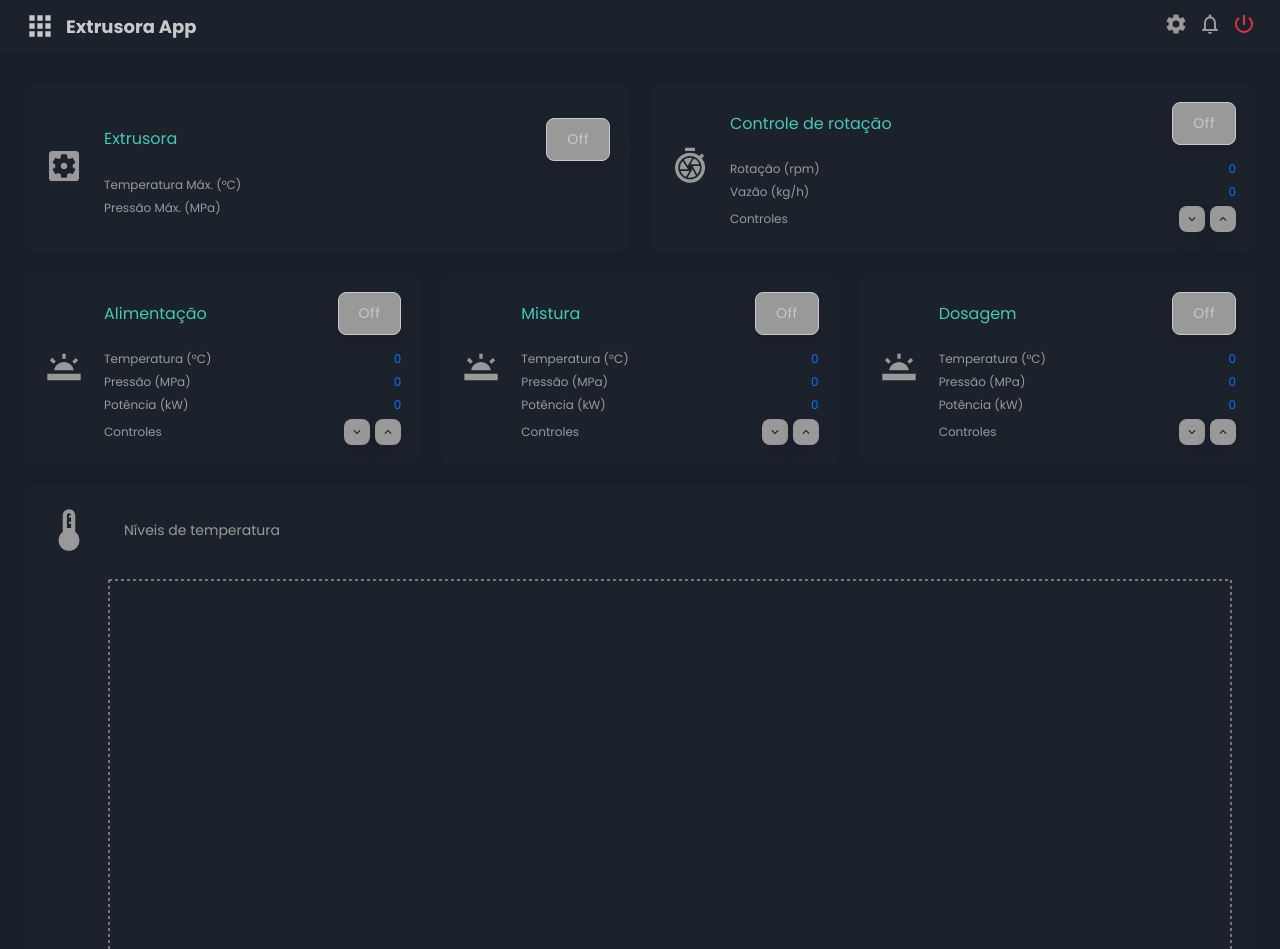
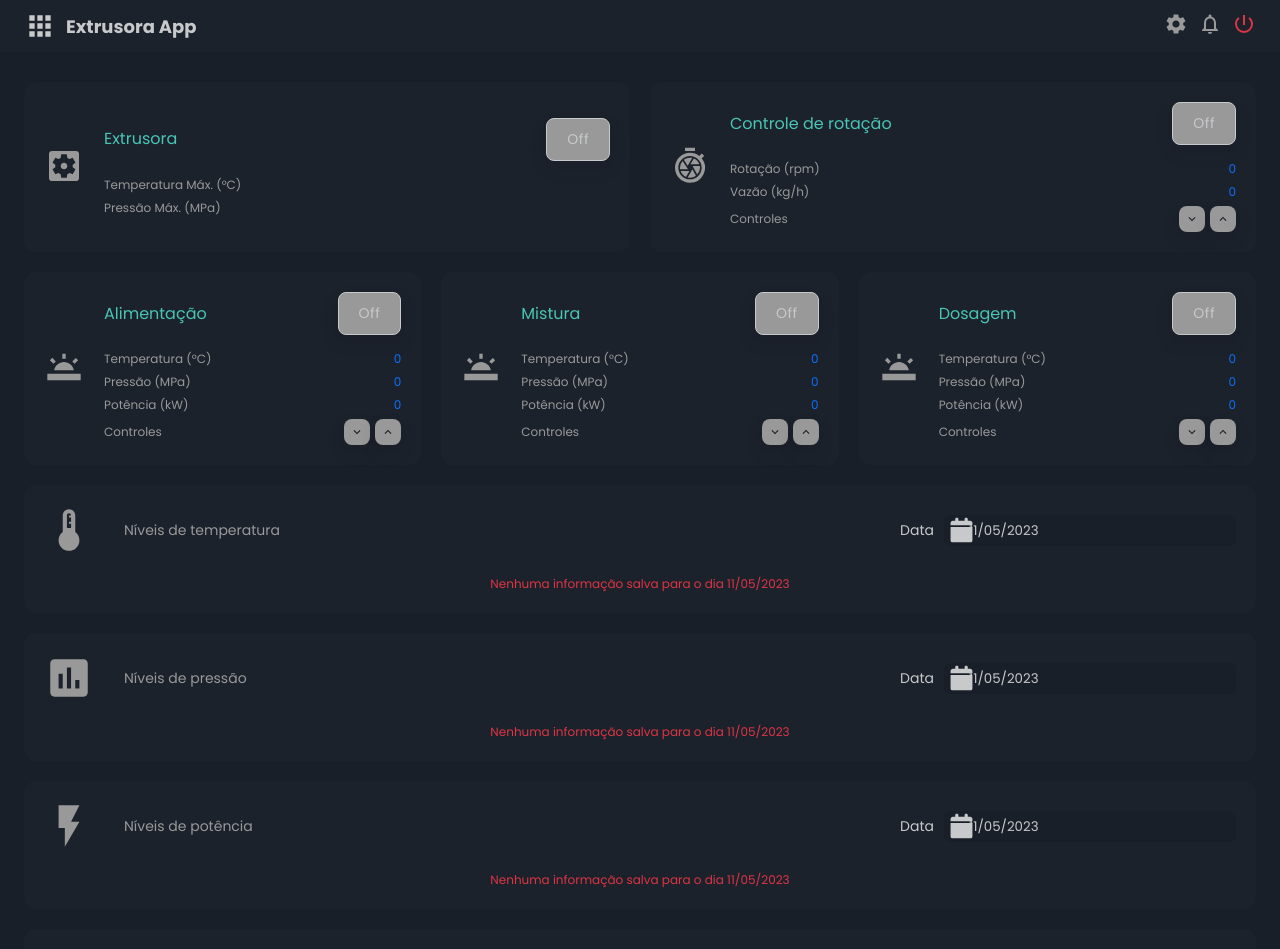
Before and after one commit to higoreduardoalpha11/extrusora-app, a React (Vite) app in the folder client/: page / in a window 1280 px wide. Shown: the top 949 px of the page. Built offline with nearby package versions, Linux system fonts and the light colour scheme; no server answers.

Commit message:
:sparkles: Create chart line header

```diff
--- /dev/null
+++ b/client/src/app/components/ChartHeader/index.jsx
@@ -0,0 +1,116 @@
+import PropTypes from 'prop-types';
+import { useEffect } from 'react';
+import { useDispatch } from 'react-redux';
+import dayjs from 'dayjs';
+import DatePicker from 'react-datepicker';
+import ptBR from 'date-fns/locale/pt-BR';
+import {
+  MdDeviceThermostat,
+  MdAssessment,
+  MdFlashOn,
+  MdShutterSpeed,
+} from 'react-icons/md';
+
+import eventBus from '@/app/utils/eventBus';
+import { Analytics } from '@/app/action';
+
+const ChartHeader = ({ target, startDate, setStartDate }) => {
+  const dispatch = useDispatch();
+
+  const getTemperaturesData = async () => {
+    dispatch(
+      Analytics.handleChangeTemperatures(dayjs(startDate).format('YYYY-MM-DD'), (message) => {
+        if (message) eventBus.dispatch('toast', message);
+      })
+    )
+  }
+
+  const getPressuresData = async () => {
+    dispatch(
+      Analytics.handleChangePressures(dayjs(startDate).format('YYYY-MM-DD'), (message) => {
+        if (message) eventBus.dispatch('toast', message);
+      })
+    )
+  }
+
+  const getPowersData = async () => {
+    dispatch(
+      Analytics.handleChangePowers(dayjs(startDate).format('YYYY-MM-DD'), (message) => {
+        if (message) eventBus.dispatch('toast', message);
+      })
+    )
+  }
+
+  const getRatesData = async () => {
+    dispatch(
+      Analytics.handleChangeRates(dayjs(startDate).format('YYYY-MM-DD'), (message) => {
+        if (message) eventBus.dispatch('toast', message);
+      })
+    )
+  }
+
+  useEffect(() => {
+    if (target === 'temperatures') getTemperaturesData();
+    else if (target === 'pressures') getPressuresData();
+    else if (target === 'powers') getPowersData();
+    else if (target === 'rates') getRatesData();
+  }, [startDate]) // eslint-disable-line react-hooks/exhaustive-deps
+
+  return (
+    <div className="flex flex-between flex-wrap gap-20">
+      {
+        target === 'temperatures' && (
+          <span className="flex flex-row flex-start gap-30 font-sm">
+            <MdDeviceThermostat style={{ fontSize: 50 }} />
+            Níveis de temperatura
+          </span>
+        )
+      }
+
+      {
+        target === 'pressures' && (
+          <span className="flex flex-row flex-start gap-30 font-sm">
+            <MdAssessment style={{ fontSize: 50 }} />
+            Níveis de pressão
+          </span>
+        )
+      }
+
+      {
+        target === 'powers' && (
+          <span className="flex flex-row flex-start gap-30 font-sm">
+            <MdFlashOn style={{ fontSize: 50 }} />
+            Níveis de potência
+          </span>
+        )
+      }
+
+      {
+        target === 'rates' && (
+          <span className="flex flex-row flex-start gap-30 font-sm">
+            <MdShutterSpeed style={{ fontSize: 50 }} />
+            Níveis de vazão
+          </span>
+        )
+      }
+
+      <label className="flex flex-row gap-10 flex-center text-white">
+        Data
+        <DatePicker
+          locale={ptBR}
+          showIcon
+          dateFormat="dd/MM/yyyy"
+          selected={startDate}
+          onChange={(date) => setStartDate(date)}
+          className="bg-bg-dark text-white border-radius-sm"
+        />
+      </label>
+    </div>
+  )
+}
+ChartHeader.propTypes = {
+  target: PropTypes.string.isRequired,
+  startDate: PropTypes.any,
+  setStartDate: PropTypes.func,
+}
+export default ChartHeader;
--- a/client/src/app/components/ChartLine/index.jsx
+++ b/client/src/app/components/ChartLine/index.jsx
@@ -1,4 +1,7 @@
+import { useState } from 'react';
 import PropTypes from 'prop-types';
+import { useSelector } from 'react-redux';
+import dayjs from 'dayjs';
 import {
   ResponsiveContainer,
   LineChart,
@@ -10,9 +13,38 @@ import {
   Legend
 } from 'recharts';
 
-const ChartLine = ({ data }) => {
+import 'react-datepicker/dist/react-datepicker.css';
+
+import { ChartHeader } from '@/app/components';
+
+const ChartLine = ({ target }) => {
+  const { temperatures, pressures, powers, rates } = useSelector((state) => state.analytics);
+  const [startDate, setStartDate] = useState(new Date);
+
+  const data = target === 'temperatures'
+    ? temperatures : target === 'pressures'
+      ? pressures : target === 'powers'
+        ? powers : rates;
+
   return (
-    <div style={{ width: '100%', height: 600 }}>
+    <article className="chart-line flex flex-col gap-20 p-20 bg-bg-light border-radius-lg">
+      <ChartHeader
+        target={target}
+        startDate={startDate}
+        setStartDate={setStartDate}
+      />
+
+      {
+        !data?.length > 0 ? (
+          <span className="text-danger text-center">
+            Nenhuma informação salva para o dia {dayjs(startDate).format('DD/MM/YYYY')}
+          </span>
+        ) : (
+          <div
+            className="scroll-none"
+            style={{ overflowX: 'scroll' }}
+          >
+            <div style={{ width: '100%', minWidth: 1000, height: 600 }}>
               <ResponsiveContainer>
                 <LineChart
                   width={1000}
@@ -45,9 +77,13 @@ const ChartLine = ({ data }) => {
                 </LineChart>
               </ResponsiveContainer>
             </div>
+          </div>
+        )
+      }
+    </article>
   );
 }
 ChartLine.propTypes = {
-  data: PropTypes.array.isRequired,
+  target: PropTypes.string.isRequired,
 }
 export default ChartLine;
--- a/client/src/app/components/index.js
+++ b/client/src/app/components/index.js
@@ -5,6 +5,7 @@ export { default as Loader } from './Loader';
 export { default as Icon } from './Icon';
 export { default as Toast } from './Toast';
 export { default as ChartLine } from './ChartLine';
+export { default as ChartHeader } from './ChartHeader';
 
 export { default as Card } from './Card';
 export { default as CardExtruder } from './Card/CardExtruder';
--- a/client/src/app/scenes/Dashboard/index.jsx
+++ b/client/src/app/scenes/Dashboard/index.jsx
@@ -1,9 +1,3 @@
-import { useDispatch, useSelector } from 'react-redux';
-import { useEffect } from 'react';
-import { MdDeviceThermostat } from 'react-icons/md';
-
-import { Analytics } from '@/app/action';
-import eventBus from '@/app/utils/eventBus';
 import {
   CardExtruder,
   CardRate,
@@ -14,39 +8,24 @@ import {
 } from '@/app/components';
 
 const Dashboard = () => {
-  const { temperatures } = useSelector((state) => state.analytics);
-  const dispatch = useDispatch();
-
-  useEffect(() => {
-    dispatch(
-      Analytics.handleChangeTemperatures('2023-05-04', (message) => {
-        if (message) eventBus.disptach('toast', message);
-      })
-    )
-  }, []) // eslint-disable-line react-hooks/exhaustive-deps
-
   return (
     <section className="dashboard py-30">
-      <div className="container">
-        <div className="grid grid-3 gap-20 pb-20">
+      <div className="container flex flex-col gap-20">
+        <div className="grid grid-3 gap-20">
           <CardExtruder />
           <CardRate />
         </div>
 
-        <div className="grid grid-3 gap-20 pb-20">
+        <div className="grid grid-3 gap-20">
           <CardEntry />
           <CardMix />
           <CardDosage />
         </div>
 
-        <article className="flex flex-col gap-20 p-20 bg-bg-light border-radius-lg">
-          <span className="flex flex-row flex-start gap-30 font-sm">
-            <MdDeviceThermostat style={{ fontSize: 50 }} />
-            Níveis de temperatura
-          </span>
-
-          <ChartLine data={temperatures} />
-        </article>
+        <ChartLine target="temperatures" />
+        <ChartLine target="pressures" />
+        <ChartLine target="powers" />
+        <ChartLine target="rates" />
       </div>
     </section>
   )
--- a/client/src/css/default/_helpers.css
+++ b/client/src/css/default/_helpers.css
@@ -71,6 +71,10 @@
 .box-shadow-small { box-shadow: var(--box-shadow-small); }
 .box-shadow-default { box-shadow: var(--box-shadow-default); }
 .box-shadow-large { box-shadow: var(--box-shadow-large); }
+
+.scroll-none::-webkit-scrollbar { width: 0; }
+.scroll-none::-webkit-scrollbar-track { background-color: transparent; }
+.scroll-none::-webkit-scrollbar-thumb { background-color: transparent; }
 
 /* FLEX */
 .flex { display: flex; }
@@ -167,3 +171,12 @@
 .text-left { text-align: left; }
 
 .cursor-pointer { cursor: pointer; }
+
+/* DATE PICKER */
+.react-datepicker__calendar-icon {
+  width: 25px;
+  height: 25px;
+  top: 50%;
+  transform: translateY(-50%);
+  fill: var(--color-white) !important;
+}
```
Lines whose indentation alone changed are shown as unchanged.
